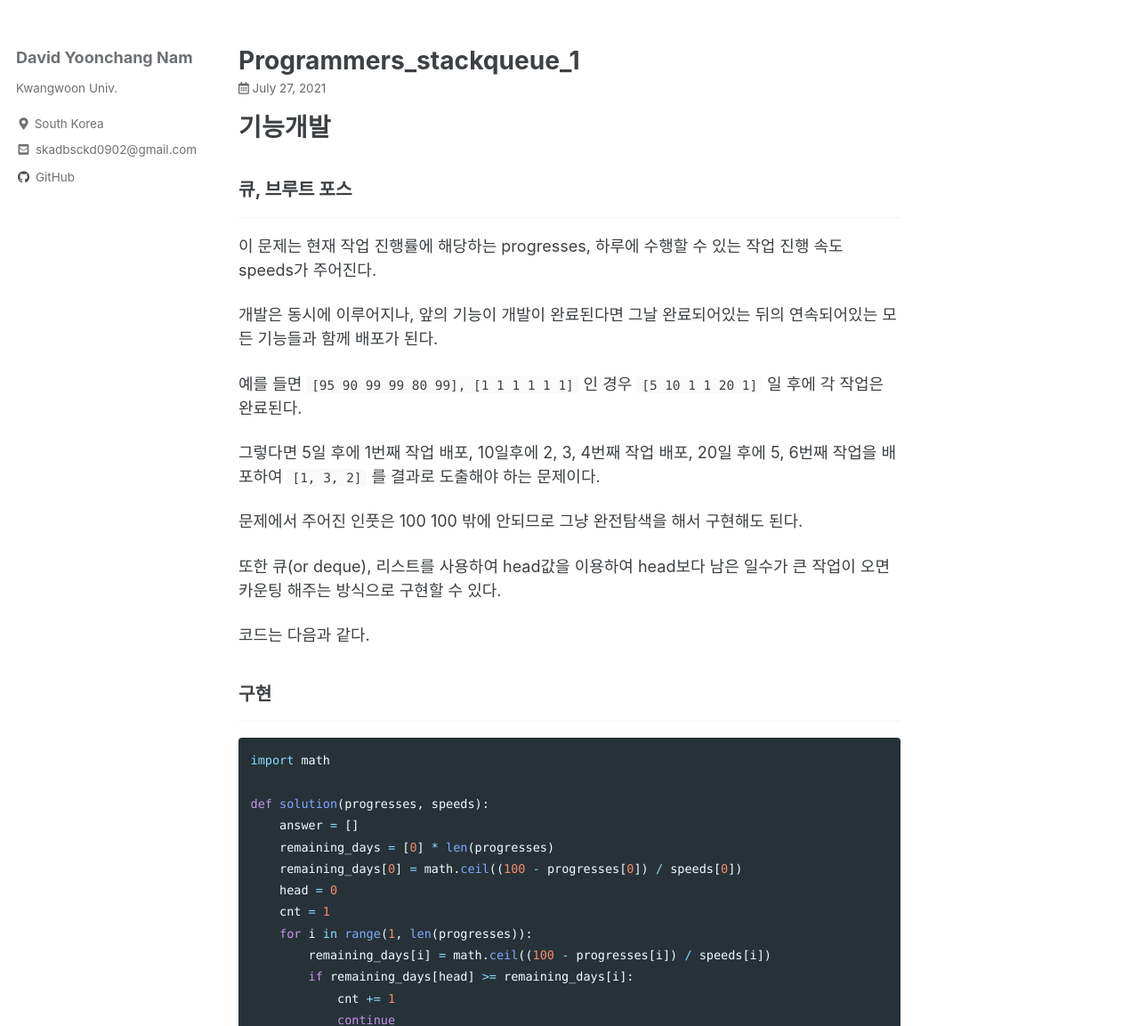
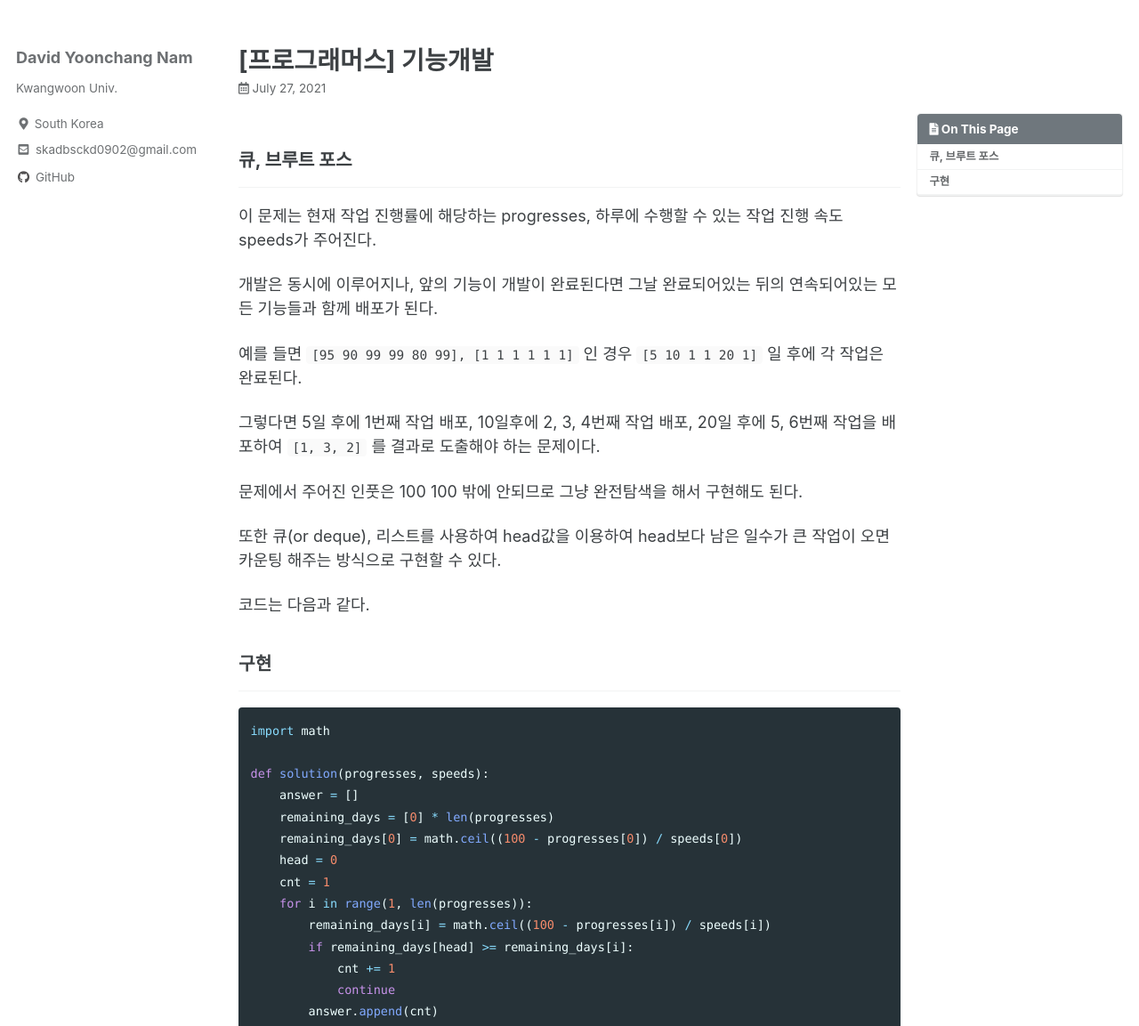
Before and after one commit to Akgop/Akgop.github.io, a Jekyll site: the page built from _posts/2021-07-27-programmers_stackqueue_1.md, in a window 1280 px wide and 1400 px high. Shown: the part 247-1400 px from the top of the window at 89% size. Built offline with Jekyll 4.4.1, drawn with Linux system fonts in a browser that asks for light colours; cached includes are drawn as plain includes; some of the changed text lies outside the part shown.

Commit message:
Update 2021-07-27-programmers_stackqueue_1.md

```diff
--- a/_posts/2021-07-27-programmers_stackqueue_1.md
+++ b/_posts/2021-07-27-programmers_stackqueue_1.md
@@ -1,4 +1,11 @@
-# 기능개발
+---
+title: \[프로그래머스] 기능개발
+categories:
+  - programmers
+tags:
+  - queue
+toc: true
+---
 
 ### 큐, 브루트 포스
 
```
